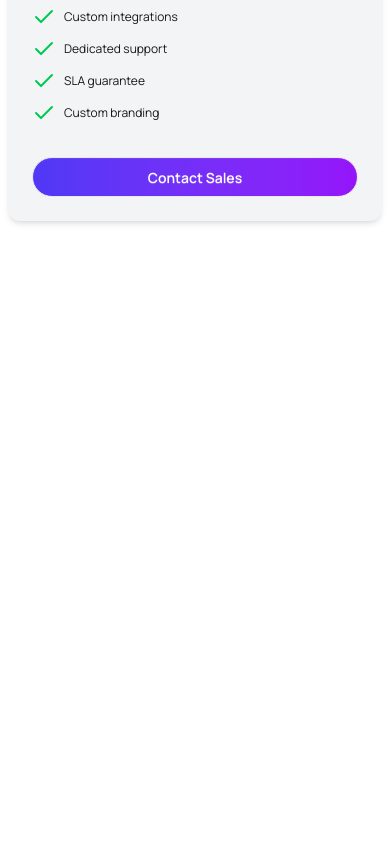
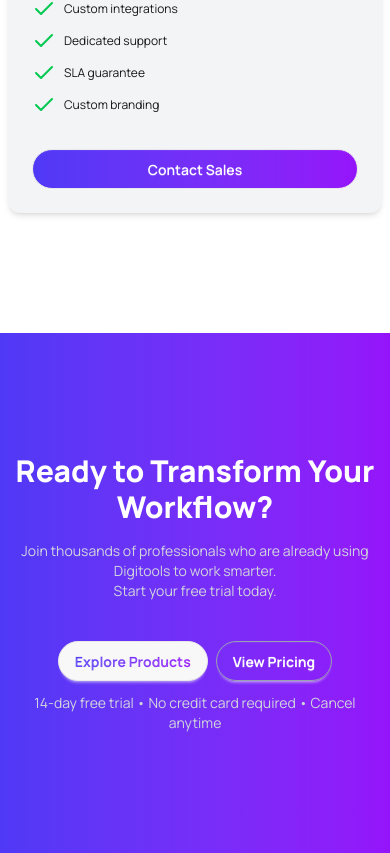
Before and after one commit to ashikur-rahman-programmer/Digital-Tools-Buying-Website, a React (Vite) app: page / in a window 390 px wide. Shown: the part 9606-10459 px from the top of the page. Before the commit the page ends 9947 px from the top, so only its background shows below. Built offline with nearby package versions, Linux system fonts and the light colour scheme.

Commit message:
added workflow section with responsive

```diff
--- a/src/App.jsx
+++ b/src/App.jsx
@@ -7,6 +7,7 @@
 import { toast, ToastContainer } from "react-toastify";
 import CardsSection from "./Components/Card section/CardsSection";
 import TransparentPricing from "./Components/TransparentPricing/TransparentPricing";
+import Workflow from "./Components/Workflow/WorkflowSection";
 
 const fetchData = async () => {
   const res = await fetch("/data.json");
@@ -55,6 +56,7 @@
 
       <CardsSection />
       <TransparentPricing pricePromise={pricePromise} />
+      <Workflow />
       <ToastContainer />
     </>
   );
--- a/src/Components/Tab.jsx
+++ b/src/Components/Tab.jsx
@@ -26,7 +26,7 @@
             onClick={() => setActiveTab("Products")}
             type="radio"
             name="my_tabs_1"
-            className="tab text-lg h-12 px-10 shadow-md rounded-full checked:bg-linear-to-r from-[#4F39F6] to-[#9514FA] checked:text-white transition-all duration-300"
+            className="tab text-lg h-10 md:h-12 px-10 shadow-md rounded-full checked:bg-linear-to-r from-[#4F39F6] to-[#9514FA] checked:text-white transition-all duration-300"
             aria-label="Products"
             defaultChecked
           />
@@ -34,7 +34,7 @@
             onChange={() => setActiveTab("Cart")}
             type="radio"
             name="my_tabs_1"
-            className="tab text-lg h-12 px-10 shadow-md rounded-full checked:bg-linear-to-r from-[#4F39F6] to-[#9514FA] checked:text-white transition-all duration-300"
+            className="tab text-lg h-10 md:h-12 px-10 shadow-md rounded-full checked:bg-linear-to-r from-[#4F39F6] to-[#9514FA] checked:text-white transition-all duration-300"
             aria-label="Cart"
           />
         </div>
--- /dev/null
+++ b/src/Components/Workflow/WorkflowSection.jsx
@@ -0,0 +1,39 @@
+import React from "react";
+
+const WorkflowSection = () => {
+  return (
+    <div className="w-full bg-linear-to-r from-[#4F39F6] to-[#9514FA] text-white">
+      <div className="container mx-auto flex flex-col justify-center items-center gap-10 py-30 px-2">
+        {/* header */}
+        <div className="text-center">
+          <h2 className="text-3xl md:text-[40px] font-extrabold mb-4">
+            Ready to Transform Your Workflow?
+          </h2>
+          <p className="text-sm md:text-[16px] text-gray-300 ">
+            Join thousands of professionals who are already using Digitools to
+            work smarter. <br /> Start your free trial today.
+          </p>
+        </div>
+        {/* btn */}
+        <div className="space-y-3">
+          <div className="flex justify-center items-center gap-2 flex-wrap">
+            <button className="btn rounded-full font-bold ">
+              <span className="bg-gradient-to-r from-[#4F39F6] to-[#9514FA] bg-clip-text text-transparent">
+                {" "}
+                Explore Products{" "}
+              </span>
+            </button>
+            <button className="btn rounded-full font-bold bg-transparent text-white border border-gray-400">
+              View Pricing
+            </button>
+          </div>
+          <p className="text-sm md:text-[16px] text-gray-300 text-center">
+            14-day free trial • No credit card required • Cancel anytime
+          </p>
+        </div>
+      </div>
+    </div>
+  );
+};
+
+export default WorkflowSection;
```
